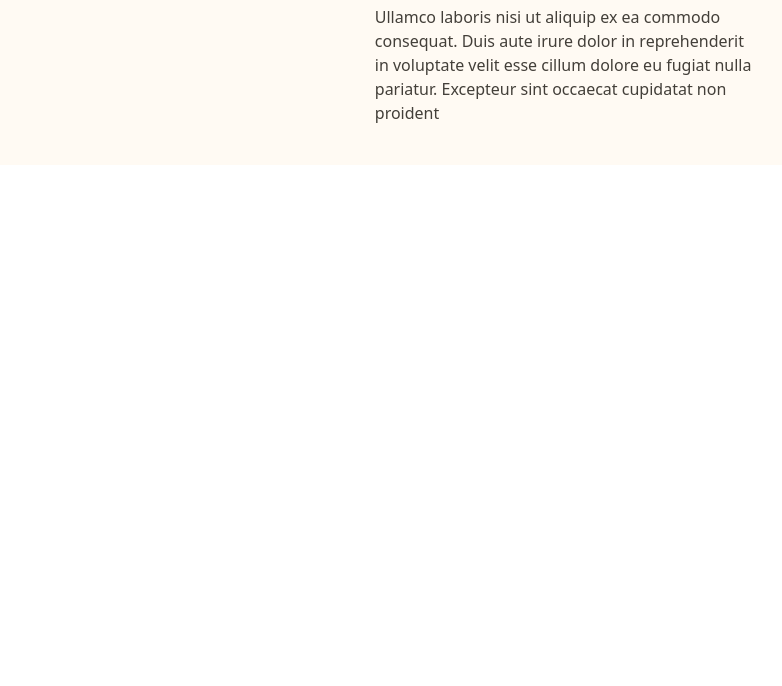
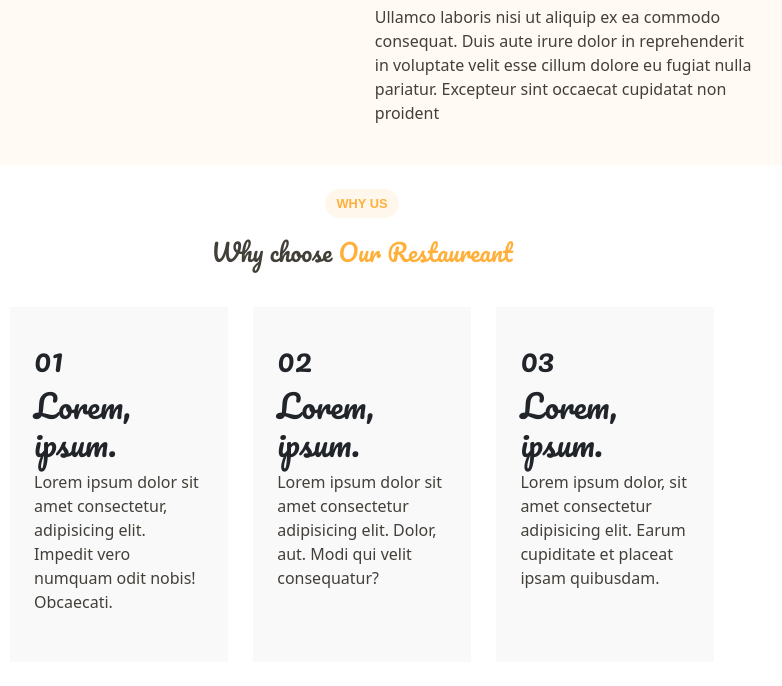
Before and after one commit to AmineElwafi/Amine_Elwafi_Final_Project_HTML_CSS, a website: page index.html in a window 1280 px wide. Shown: the part 1265-1951 px from the top of the page, without its empty margins (278-1060 px from the left). Before the commit the page ends 1430 px from the top, so only its background shows below. Drawn offline with nearby package versions, Linux system fonts and the light colour scheme.

Commit message:
why choose us section desktop

```diff
--- a/index.html
+++ b/index.html
@@ -139,6 +139,29 @@
                 proident</p>
         </div>
     </div>
+    <div class="whyChooseUs">
+        <div class="whyChooseUsText">
+            <h5>WHY US</h5>
+            <h1>Why choose <span>Our Restaureant</span></h1>
+        </div>
+        <div class="qualities">
+            <div class="quality">
+                <h2>01</h2>
+                <h2>Lorem, ipsum.</h2>
+                <p>Lorem ipsum dolor sit amet consectetur, adipisicing elit. Impedit vero numquam odit nobis! Obcaecati.</p>
+            </div>
+            <div class="quality">
+                <h2>02</h2>
+                <h2>Lorem, ipsum.</h2>
+                <p>Lorem ipsum dolor sit amet consectetur adipisicing elit. Dolor, aut. Modi qui velit consequatur?</p>
+            </div>
+            <div class="quality">
+                <h2>03</h2>
+                <h2>Lorem, ipsum.</h2>
+                <p>Lorem ipsum dolor, sit amet consectetur adipisicing elit. Earum cupiditate et placeat ipsam quibusdam.</p>
+            </div>
+        </div>
+    </div>
 
     <script src="./node_modules/bootstrap/dist/js/bootstrap.bundle.js"></script>
 </body>
--- a/src/sass/_allModules.sass
+++ b/src/sass/_allModules.sass
@@ -1,3 +1,4 @@
 @import ./modules/_header
 @import ./modules/_hero
 @import ./modules/_about
+@import ./modules/_whyChooseUs
--- a/src/sass/modules/_hero.sass
+++ b/src/sass/modules/_hero.sass
@@ -50,6 +50,7 @@ button
 
 .bookButton:hover
     opacity: 0.7
+    transition: 0.4s
 
 .details
     display: flex
@@ -72,6 +73,7 @@ a
 
 a:hover
     color: $second-color
+    transition: 0.4s
 
 div > span
     color: white
@@ -94,6 +96,7 @@ div > span
 
 .heroButtons:hover
     background-color: $second-color
+    transition: 0.4s
 
 h5
     color: white
--- /dev/null
+++ b/src/sass/modules/_whyChooseUs.sass
@@ -0,0 +1,46 @@
+.whyChooseUs
+    display: flex
+    flex-direction: column
+    align-items: center
+    gap: 2.5vw
+    padding: 3vh 0
+
+.whyChooseUsText
+    display: flex
+    flex-direction: column
+    align-items: center
+    gap: 1vw
+
+.qualities
+    display: flex
+    justify-content: center
+    gap: 2vw
+
+.quality
+    width: 17vw
+    padding: 4vh 3vh
+    background-color: #f9f9f9
+
+.quality:hover
+    background-color: #ffb03b
+    transition: 0.4s
+
+.quality > h2
+    font-family: $pacifico
+    font-size: 0.5 rem
+
+.quality > p
+    width: 100%
+    color: $about-text-color
+
+.whyChooseUsText > h5
+    font-family: sans-serif
+    font-weight: bold
+    background-color: #fff7eb
+    padding: 0.8vh 1.4vh
+    border-radius: 20px
+    color: #ffb03b
+    font-size: 0.8rem
+
+.whyChooseUsText > h1 > span
+    color: #ffb03b
```
Also changed, not shown: public/css/app.css, 1 other file. Lines whose indentation alone changed are shown as unchanged.
